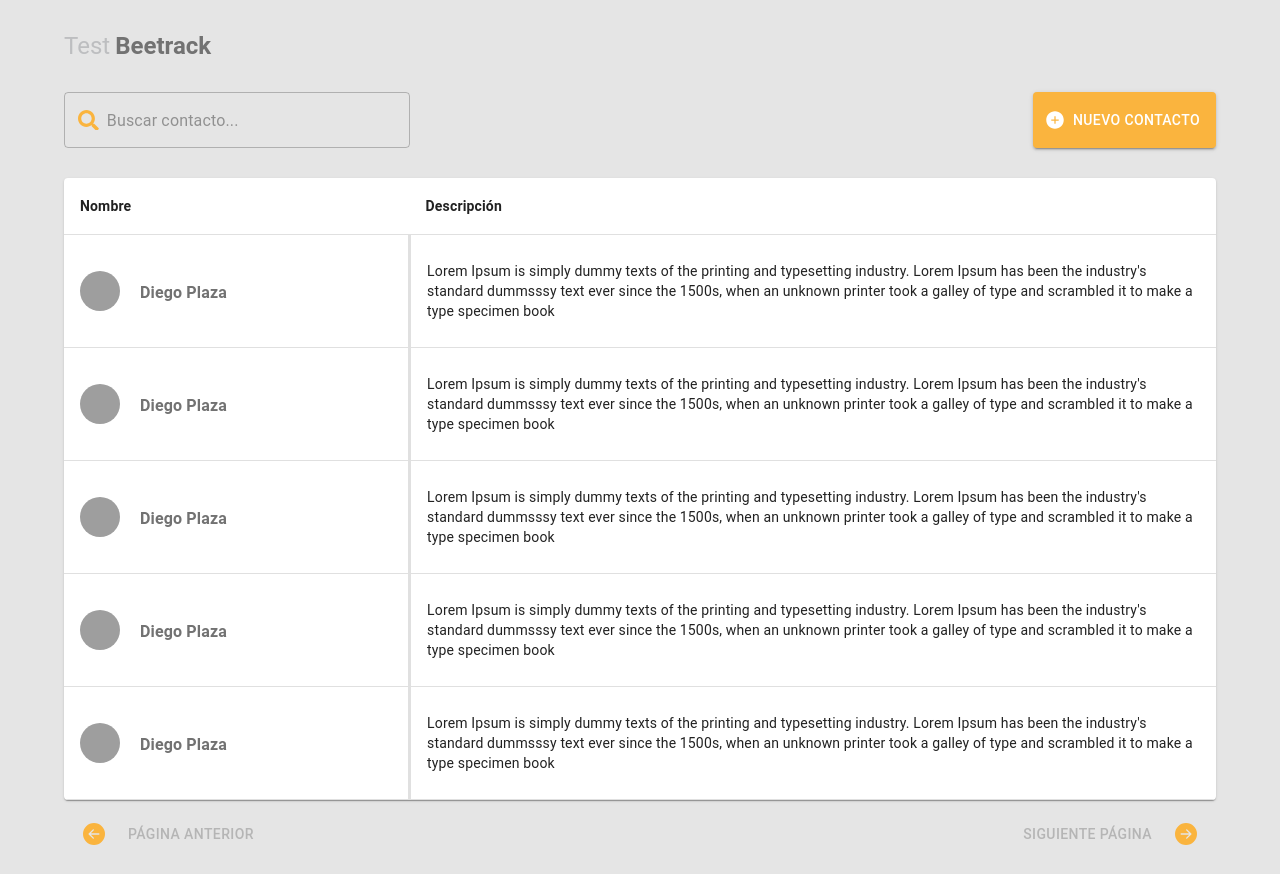
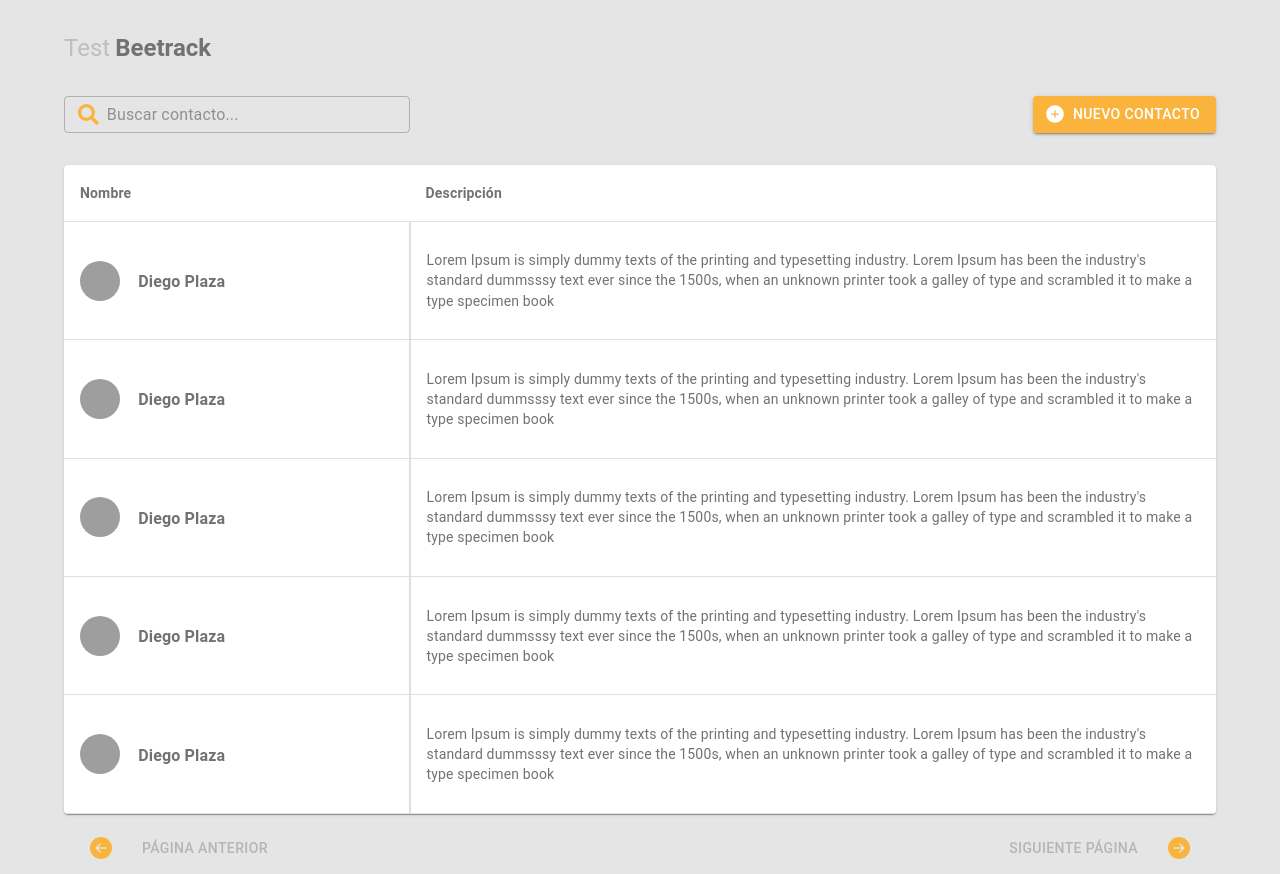
Before and after one commit to dplazagarrido/beetrack-test, a React (Create React App) app: page / in a window 1280 px wide. Built offline with nearby package versions, Linux system fonts and the light colour scheme; grey boxes are pictures that could not be loaded.

Commit message:
🚀 feat: change some styles and names

```diff
--- a/src/components/addUserModal/addUserModal.component.js
+++ b/src/components/addUserModal/addUserModal.component.js
@@ -8,7 +8,7 @@ import {
 } from "@mui/material";
 import { Box } from "@mui/system";
 import React from "react";
-import labels from "../labels";
+import labels from "./labels";
 
 export const AddUserModal = ({ openModal, handleOpen }) => {
   return (
@@ -24,9 +24,8 @@ export const AddUserModal = ({ openModal, handleOpen }) => {
             <Typography
               className="modal__header__text"
               variant="h6"
-              component="h2"
             >
-              {labels.txtNuevoContacto}
+              {labels.txtNewContact}
             </Typography>
           </Box>
           <Divider></Divider>
@@ -42,7 +41,7 @@ export const AddUserModal = ({ openModal, handleOpen }) => {
               </FormControl>
               <FormControl className="modal__form__formControl" required>
                 <TextField
-                  label={labels.lblNombre}
+                  label={labels.lblName}
                   //value={name}
                   // onChange={handleChange}
                   required
--- a/src/components/addUserModal/addUserModal.scss
+++ b/src/components/addUserModal/addUserModal.scss
@@ -9,7 +9,7 @@
     padding: 0;
     display: flex;
     width: 60%;
-    @media screen and (max-width: 600px){
+    @media screen and (max-width: 700px){
         width: 90%;
     }
     max-width: 100vw;
@@ -17,7 +17,7 @@
     overflow-y: auto;
     flex-direction: column;
     &__header {
-        background-color: #FFFFFF;
+        background-color: white;
         padding: 1em;
         text-align: left;
         color: $font-dark;
--- a/src/components/labels.js
+++ b/src/components/addUserModal/labels.js
@@ -1,7 +1,7 @@
 const labels = {
-    txtNuevoContacto: "Agregar nuevo Contacto",
+    txtNewContact: "Agregar nuevo Contacto",
     lblUrl: "URL Imagen de perfil",
-    lblNombre: "Nombre",
+    lblName: "Nombre",
     lblDescp: "Descripción",
     lblBtn: "Guardar",
 };
--- a/src/screens/userList/components/header/header.scss
+++ b/src/screens/userList/components/header/header.scss
@@ -1,5 +1,5 @@
 .beetrackText {
-    margin-top: 30px;
+    margin-top: 2em;
     display: flex;
     flex-direction: row;
     &__test {
--- a/src/screens/userList/components/options/options.scss
+++ b/src/screens/userList/components/options/options.scss
@@ -2,17 +2,20 @@
     display: flex;
     flex-direction: row;
     justify-content: space-between;
-    margin-top: 30px;
+    margin-top: 2em;
+    align-items: center;
+
     &__searchBar{
         width: 30%;
         @media screen and (max-width: 700px){
             width: 80%;
+            height: auto;
         }
+        height: 2.3em;
     }
     &__button {
         background-color: $primary !important;
         margin-left: 1em !important;
-
     }
 }
 
--- a/src/screens/userList/components/userList/labels.js
+++ b/src/screens/userList/components/userList/labels.js
@@ -1,7 +1,7 @@
 const labels = {
-    lblDescripcion: "Descripción",
-    lblNombre: "Nombre",
-    lblEliminar: "Eliminar",
+    lblDescription: "Descripción",
+    lblName: "Nombre",
+    lblDelete: "Eliminar",
 };
 
 export default labels;
--- a/src/screens/userList/components/userList/userList.component.js
+++ b/src/screens/userList/components/userList/userList.component.js
@@ -22,16 +22,16 @@ export const UserList = ({ data }) => {
         <Table sx={{ minWidth: 650 }} aria-label="simple table">
           <TableHead>
             <TableRow>
-              <TableCell className="tableCell__name">{labels.lblNombre}</TableCell>
+              <TableCell className="tableCell__name">{labels.lblName}</TableCell>
               <TableCell className="tableCell__description" align="left">
-                {labels.lblDescripcion}
+                {labels.lblDescription}
               </TableCell>
             </TableRow>
           </TableHead>
           <TableBody>
             {data.map((row) => (
               <TableRow
-                className="hoverEliminar"
+                className="hoverDelete"
                 key={row.name}
                 sx={{ "&:last-child td, &:last-child th": { border: 0 } }}
               >
@@ -46,17 +46,17 @@ export const UserList = ({ data }) => {
                         Diego Plaza
                       </Typography>
                       <Typography
-                        className="avatarName__text__eliminar"
+                        className="avatarName__text__delete"
                         variant="inherit"
                         display="none"
                         onClick={() => (console.log('ELIMINADO'))}
                       >
-                        {labels.lblEliminar}
+                        {labels.lblDelete}
                       </Typography>
                     </Box>
                   </Box>
                 </TableCell>
-                <TableCell align="left" component="tr" scope="column">
+                <TableCell className="avatarName__text__description" align="left" component="tr" scope="column">
                   Lorem Ipsum is simply dummy texts of the printing and
                   typesetting industry. Lorem Ipsum has been the industry's
                   standard dummsssy text ever since the 1500s, when an unknown
--- a/src/screens/userList/components/userList/userList.scss
+++ b/src/screens/userList/components/userList/userList.scss
@@ -2,27 +2,29 @@
     display: flex;
     flex-direction: column;
     align-items: center;
-    margin-top: 30px;
+    margin-top: 2em;
 }
 
 .tableCell {
     border-right-style: solid;
     border-right-color: $border;
     display: tableRowGroup;
-    border-left-width: thin;
+    border-right-width: 2px;
     &__name {
         width: 30%;
         font-weight: bold !important;
+        color: $font-dark !important;
     }
     &__description {
         width: 70%;
         font-weight: bold !important;
+        color: $font-dark !important;
     }
 }
 
-.hoverEliminar {
+.hoverDelete {
     &:hover {
-        .avatarName__text__eliminar {
+        .avatarName__text__delete {
             color: $primary;
             display: block;
         }
@@ -34,18 +36,21 @@
     flex-direction: row;
     align-items: center;
     &__text {
-        margin-left: 10px;
+        margin-left: 0.5em;
         align-self: center;
-        margin-top: 20px;
-        padding: 10px;
-        max-height: 40px;
-        min-height: 40px;
+        margin-top: 1.5em;
+        padding: 0.8em;
+        max-height: 3em;
+        min-height: 3em;
         &__name {
-            color: $font-dark;
+            color: $font-dark !important;
             font-weight: bold !important;
         }
-        &__eliminar {
+        &__delete {
             color: $primary;
+        }
+        &__description {
+            color: $font-dark !important;
         }
     }
 }
@@ -62,8 +67,8 @@
         color: #B5B5B5 !important;
     }
     &__icon {
-        margin-left: 15px;
-        margin-right: 15px;
+        margin-left: 1.1em;
+        margin-right: 1.1em;
         color: $primary;
     }
 }
```
